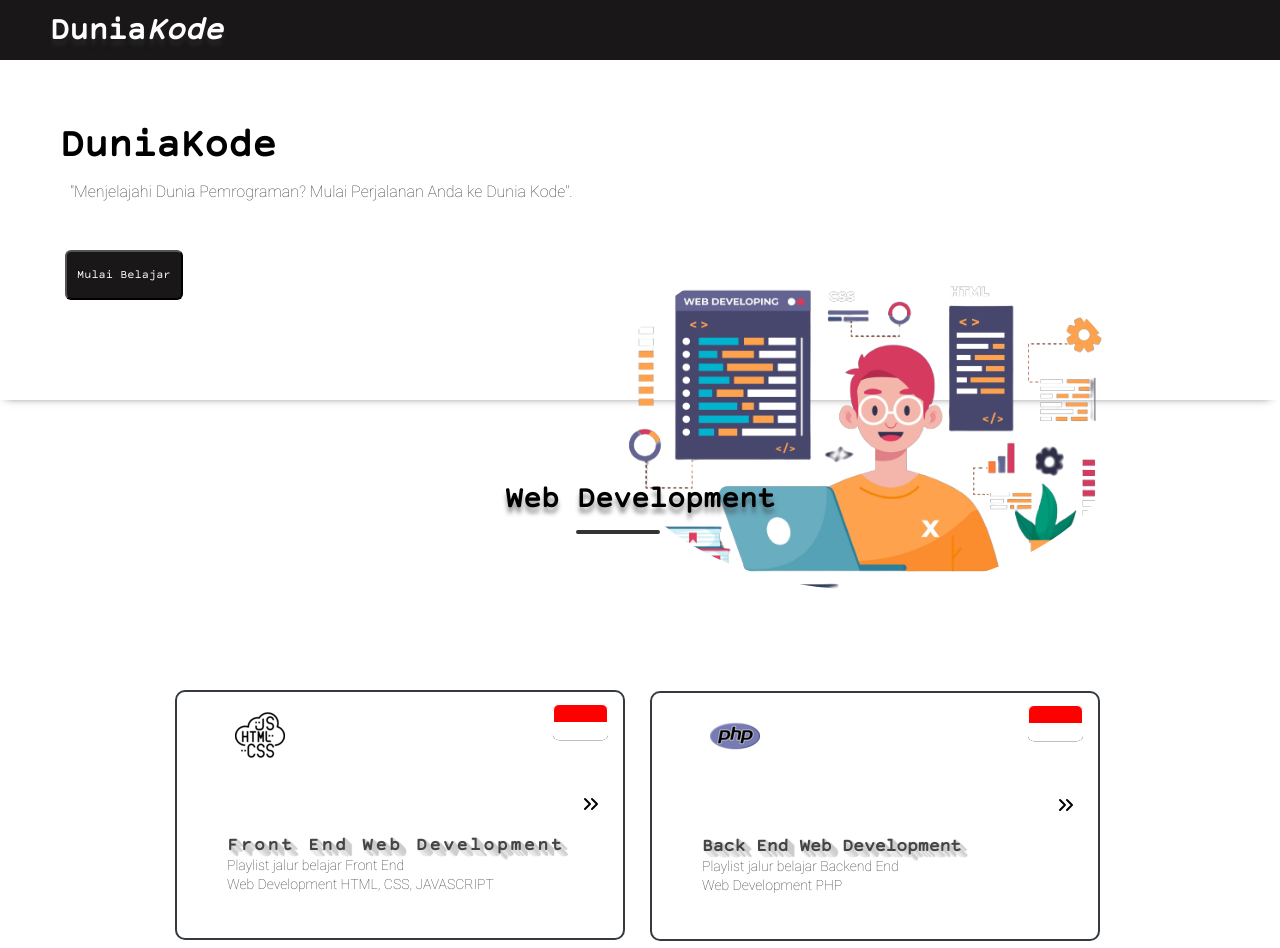
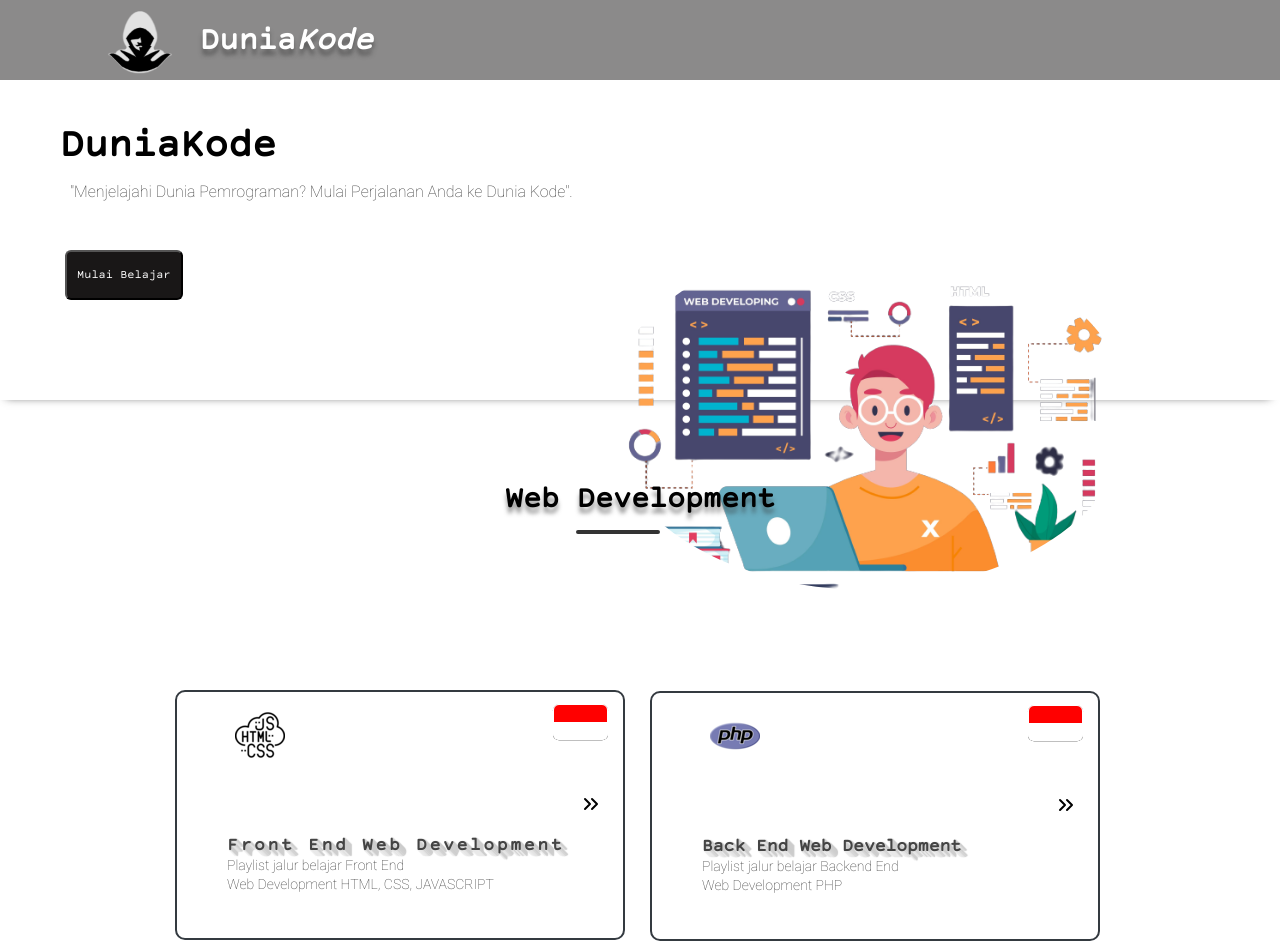
Before and after one commit to learncodealways/webstatis2, a plain HTML site: page asset/index.html in a window 1280 px wide. Drawn offline with nearby package versions, Linux system fonts and the light colour scheme.

Commit message:
Menambahkan logo pada top-bar

```diff
--- a/asset/index.html
+++ b/asset/index.html
@@ -11,7 +11,12 @@
     <!-- awal top-bar -->
     <div class="top-bar">
         <!-- awal brand -->
-        <div class="brand"><h1><span class="learn">Dunia</span><span class="ing-Fast">Kode</span></h1></div>
+        <div class="tulis">
+          <h1 class="learn">Dunia<span class="ing-Fast">Kode</span</h1>
+        </div>
+
+        <div class="brand"><img class="logo" src="img/logo-removebg-preview.png" alt=""></div>
+
         <!-- akhir brand -->
 
 
--- a/asset/style.css
+++ b/asset/style.css
@@ -36,12 +36,14 @@ background-color: #ffff;
     font-style: normal;
 }
 
+
+
 .top-bar{
     position: fixed;
     top: 0;
     left: 0;
     right: 0;
-    height: 60px;
+    height: 80px;
     /* background-color: rgb(53, 162, 159); */
     /* background-color: rgb(202, 237, 255); */
     /* background-color: rgb(142, 172, 205); */
@@ -56,7 +58,7 @@ background-color: #ffff;
     /* background-color: #79E0EE; */
     /* background-color: #fff; */
     /* background-color: rgba(210, 224, 251,.8); */
-    background-color: rgb(25, 23, 23);
+    background-color: rgba(25, 23, 23,.5);
     /* background-color: #ffff; */
     /* border-bottom: 2px solid #ffff; */
     /* background-color: rgba(15, 15, 15,.8); */
@@ -65,17 +67,26 @@ background-color: #ffff;
     z-index: 999;
     /* box-shadow: 0 0 3px #F0F0F0; */
 
+
 }
-
+.tulis{
+    position: absolute;
+    left: 200px;
+    top: 20px;
+}
 .brand{
 
     position: absolute;
-    top: 10px;
-    left: 50px;
+    top: -50px;
+    left: 30px;
     text-shadow: 4px 4px 2px rgba(0,0,0,0.6);
+    padding: 10px;
 
 }
+.logo{
+    height: 200px;
 
+}
 .learn{
     /* color: #FFB000; */
     /* color: #FFFFFF; */
@@ -106,7 +117,7 @@ color: #fff;
 /* filter: drop-shadow(0px -25px 5px rgba(79,79,79,1)); */
 text-shadow: 0px 6px 4px rgba(51, 51, 51, .5);
 /* font-family: 'roboto-thin-webfont'; */
-color: #fff;
+/* color: #fff;  */
 font-family: 'courier_prime_coderegular';
 }
 
```
Also changed, not shown: asset/img/logo-removebg-preview.png (added).
